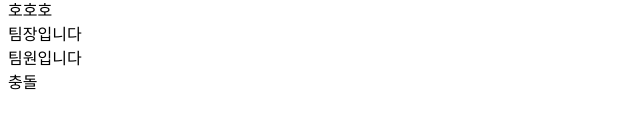
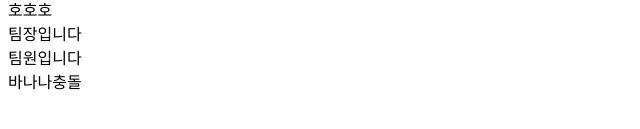
Before and after one commit to choihoseong/htmltesting, a plain HTML site: page index.html in a window 1280 px wide. Shown: the part 239-368 px from the top of the page, 0-640 px from the left. Drawn offline with Linux system fonts and the light colour scheme.

Commit message:
충돌02

```diff
--- a/index.html
+++ b/index.html
@@ -9,7 +9,7 @@
 	<div>호호호</div>
 	<div>팀장입니다</div>
 	<div>팀원입니다</div>
-	<div>충돌</div>
+	<div>바나나충돌</div>
 	</body>
 
 
```
